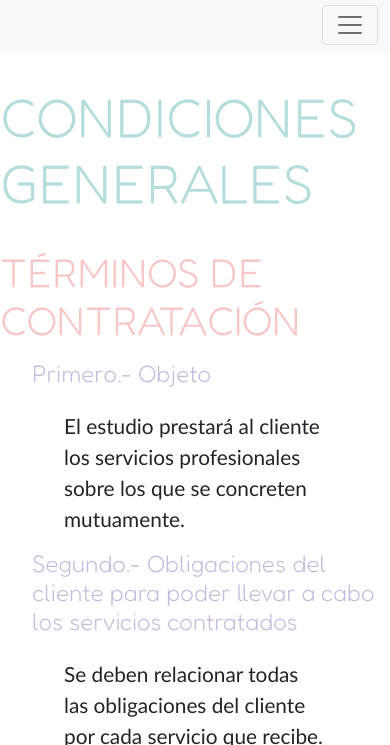
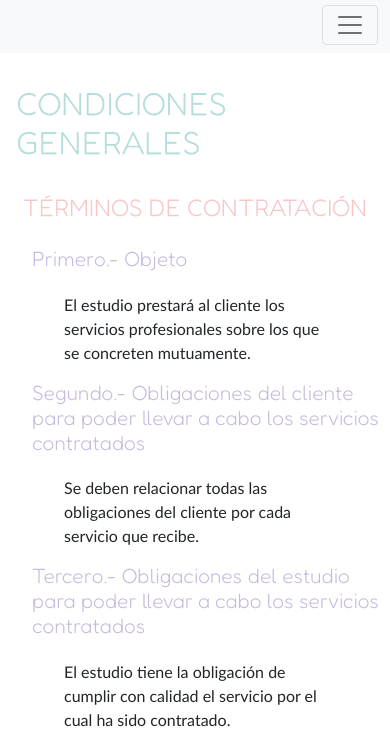
Before and after one commit to soyleoreal150591/ProyectoCoderHouse-EstudioDigital, a website: page pages/condiciones.html in a window 390 px wide. Shown: the part 88-833 px from the top of the page. Drawn offline with nearby package versions, Linux system fonts and the light colour scheme.

Commit message:
mediaqueryscondiciones

```diff
--- a/SCSS/base/_mediaquerys.scss
+++ b/SCSS/base/_mediaquerys.scss
@@ -212,6 +212,7 @@
         }
     }
 }
+
 /*----------media querys nosotras-------*/
 @media screen and (max-width: 450px) {
     main {
@@ -222,32 +223,39 @@
             margin-left: 1em;
             margin-right: 1em;
         }
+
         section {
-            .perfil-contadoratroiani{
+            .perfil-contadoratroiani {
                 font-size: 2em;
             }
+
             .separacion {
                 flex-direction: column;
+
                 img {
                     width: 230px;
                     height: auto;
                 }
+
                 p {
                     font-size: 1em;
                 }
             }
 
         }
+
         section {
-            .perfil-contadoralema{
+            .perfil-contadoralema {
                 display: flex;
                 justify-content: left;
                 margin-left: 0.5em;
                 font-size: 2em;
             }
+
             .segundaseparacion {
                 flex-direction: column;
             }
+
             div {
                 img {
                     width: 230px;
@@ -265,3 +273,50 @@
         }
     }
 }
+
+/*----------media querys condiciones-------*/
+@media screen and (max-width: 450px) {
+    main {
+        .condiciones {
+            margin-left: 0.5em;
+            margin-right: 0.5em;
+            font-size: 2em;
+            font-style: normal;
+            font-weight: 200;
+            margin-top: 2rem;
+            margin-bottom: 2rem;
+        }
+
+        .aclaracioneslegales {
+            h2 {
+                margin-left: 0.5em;
+                margin-right: 0.5em;
+                font-size: 1.5em;
+                margin-bottom: 1em;
+                margin-top: 1em;
+                font-family: 'Fredoka', sans-serif;
+                font-weight: 300;
+                color: #F7C6C6;
+            }
+
+            h3 {
+                margin-bottom: 1rem;
+                margin-top: 1rem;
+                margin-left: 2rem;
+                font-family: 'Fredoka', sans-serif;
+                font-size: 1.3em;
+                font-weight: 300;
+                color: #C7BBDD;
+            }
+
+            p {
+                display: flex;
+                justify-content: left;
+                margin-left: 4em;
+                margin-right: 4em;
+                font-size: 1em;
+                font-family: 'Gill Sans', 'Gill Sans MT', Calibri, 'Trebuchet MS', sans-serif;
+            }
+        }
+    }
+}
```
Also changed, not shown: css/estilos.css. Lines whose indentation alone changed are shown as unchanged.
